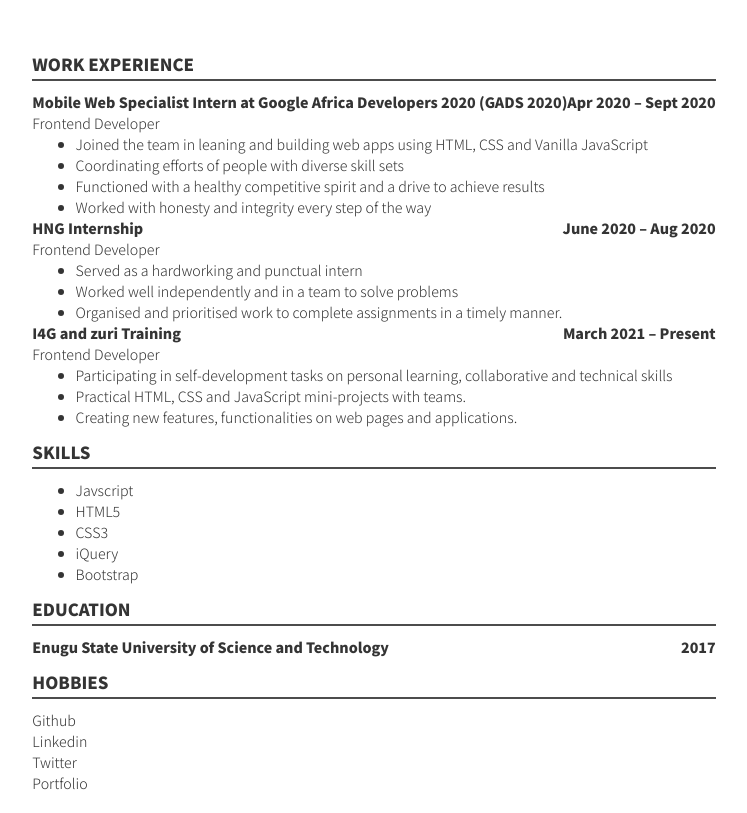
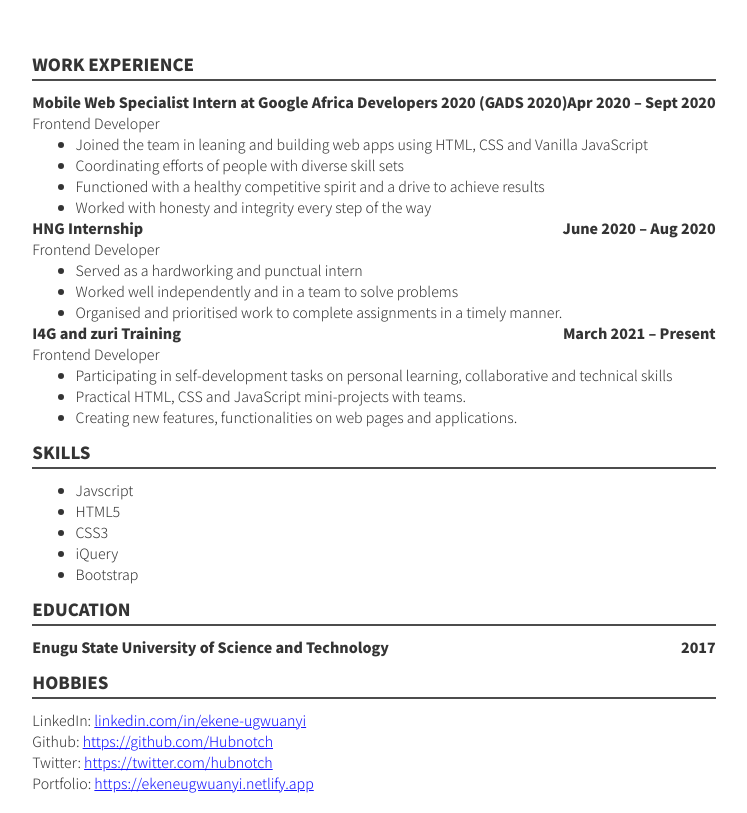
Before and after one commit to Hubnotch/my_digital_CV, a plain HTML site: page index.html in a window 1280 px wide. Shown: the part 131-944 px from the top of the page, without its empty margins (266-1013 px from the left). Drawn offline with Linux system fonts and the light colour scheme.

Commit message:
added links to my social handle

```diff
--- a/CSS/style.css
+++ b/CSS/style.css
@@ -11,6 +11,10 @@ body {
     color: rgba(0, 0, 0, 0.795);
     width: 100%;
     background-color: #f3f3f3;
+}
+
+a {
+    color: rgba(0, 0, 255, 0.925);
 }
 
 .document {
--- a/index.html
+++ b/index.html
@@ -108,10 +108,10 @@
         </section>
 
         <section class="social--links">
-          Github <br />
-          Linkedin<br />
-          Twitter<br />
-          Portfolio
+         <p>LinkedIn: <a href="https://www.linkedin.com/in/ekene-ugwuanyi/" target="_blank">linkedin.com/in/ekene-ugwuanyi</a> </p>
+          <p>Github: <a href="https://github.com/Hubnotch" target="_blank">https://github.com/Hubnotch</a></p>
+          <p>Twitter: <a href="https://twitter.com/hubnotch" target="_blank">https://twitter.com/hubnotch</a></p>
+          <p>Portfolio: <a href="https://ekeneugwuanyi.netlify.app" target="_blank">https://ekeneugwuanyi.netlify.app</a></p>
         </section>
       </article>
     </section>
```
